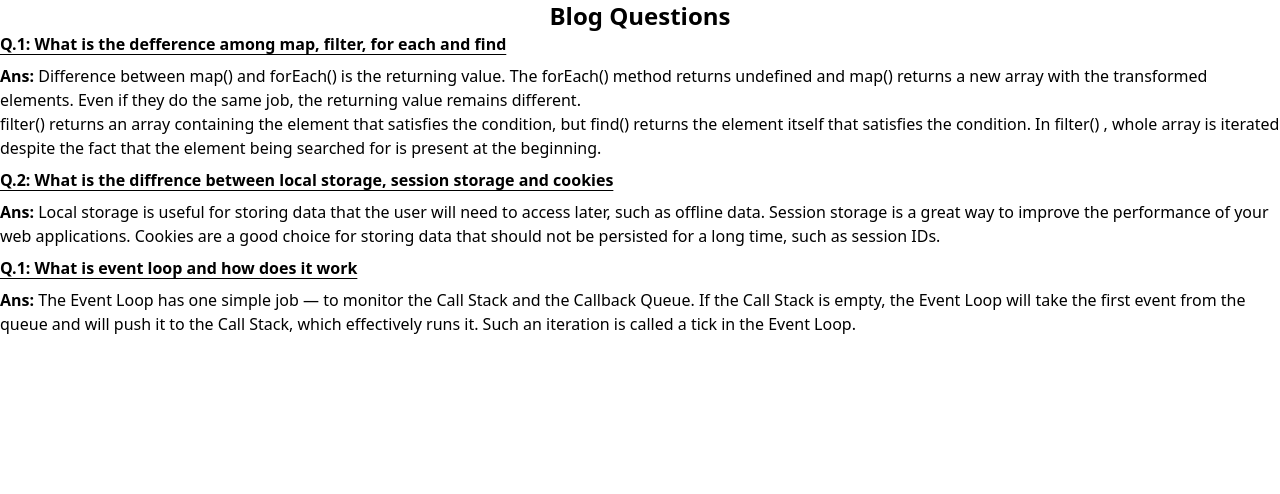
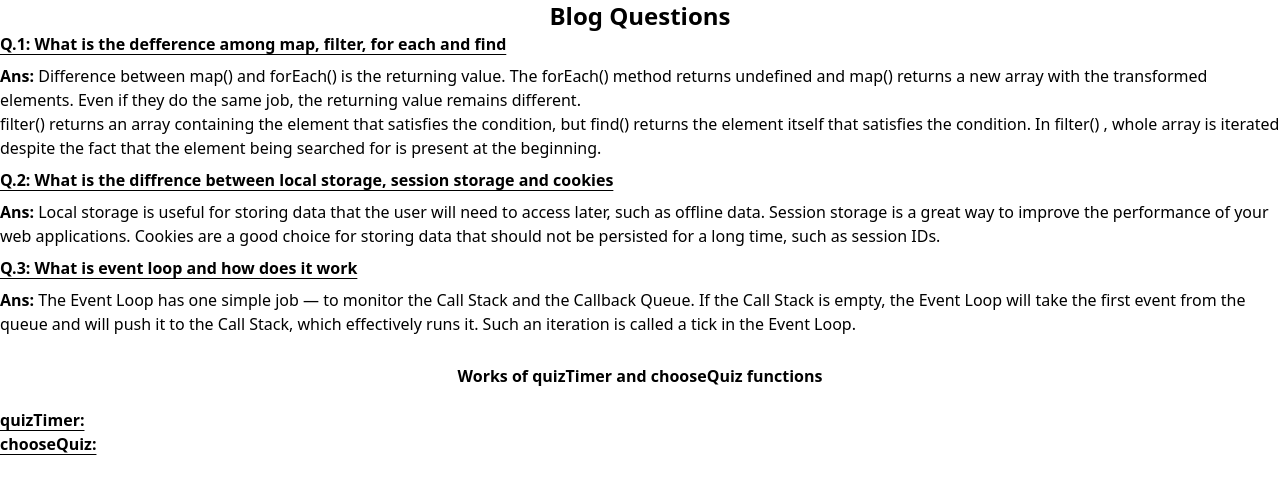
Before and after one commit to ayatbd/quize-hero, a plain HTML site: page blog.html in a window 1280 px wide. Drawn offline with nearby package versions, Linux system fonts and the light colour scheme.

Commit message:
another update for blog page

```diff
--- a/blog.html
+++ b/blog.html
@@ -18,8 +18,14 @@
                 filter() returns an array containing the element that satisfies the condition, but find() returns the element itself that satisfies the condition. In filter() , whole array is iterated despite the fact that the element being searched for is present at the beginning.</h6>
             <h5 class="underline underline-offset-4 font-bold">Q.2: What is the diffrence between local storage, session storage and cookies</h5>
             <h6><span class="font-bold">Ans:</span> Local storage is useful for storing data that the user will need to access later, such as offline data. Session storage is a great way to improve the performance of your web applications. Cookies are a good choice for storing data that should not be persisted for a long time, such as session IDs.</h6>
-            <h5 class="underline underline-offset-4 font-bold">Q.1: What is event loop and how does it work</h5>
+            <h5 class="underline underline-offset-4 font-bold">Q.3: What is event loop and how does it work</h5>
             <h6><span class="font-bold">Ans:</span> The Event Loop has one simple job — to monitor the Call Stack and the Callback Queue. If the Call Stack is empty, the Event Loop will take the first event from the queue and will push it to the Call Stack, which effectively runs it. Such an iteration is called a tick in the Event Loop.</h6>
+
+        </div>
+        <div class="mt-7">
+            <h5 class="text-center font-bold mb-5">Works of quizTimer and chooseQuiz functions</h5>
+            <h5 class="underline underline-offset-4 font-bold">quizTimer: </h5>
+            <h5 class="underline underline-offset-4 font-bold">chooseQuiz: </h5>
         </div>
     </section>
 
```
